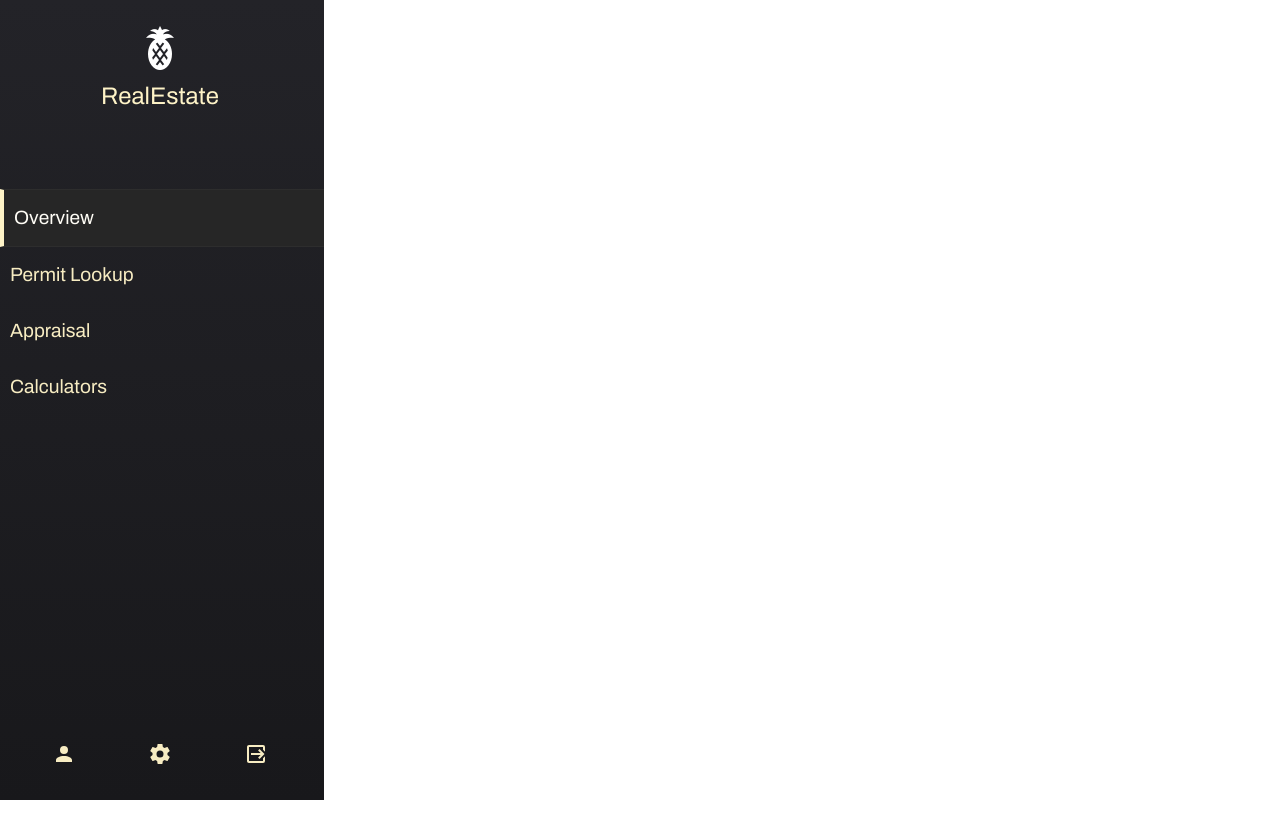
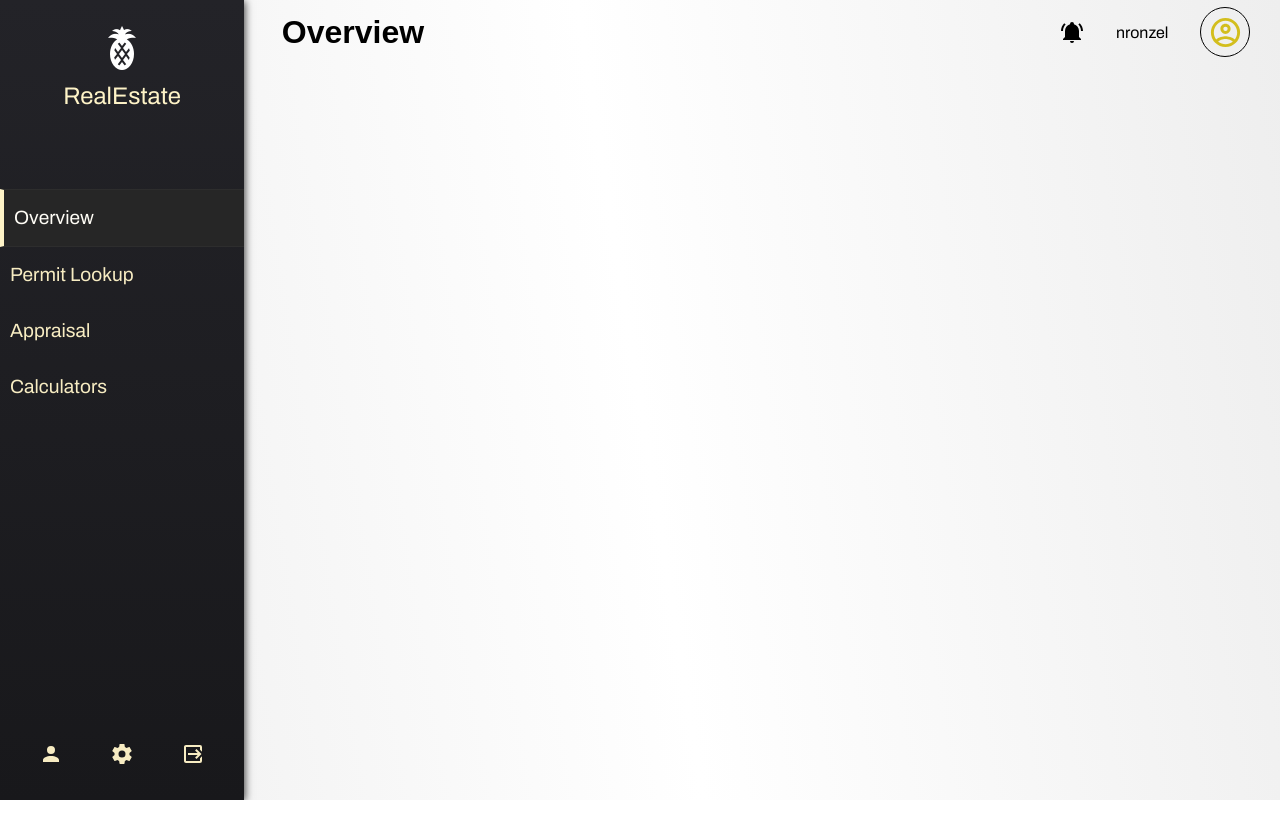
Before and after one commit to nronzel/TOP-Dashboard, a plain HTML site: page index.html in a window 1280 px wide. Shown: the top 838 px of the page. After the commit the page ends 800 px from the top, so only its background shows below. Drawn offline with Linux system fonts and the light colour scheme; a web font is replaced by a local one.

Commit message:
added content header

```diff
--- a/index.html
+++ b/index.html
@@ -39,7 +39,18 @@
         </div>
         <div class="content-container">
             <div class="header">
-
+                <div class="header-left">
+                    <h1>Overview</h1>
+                </div>
+                <div class="header-right">
+                    <svg style="width:24px;height:24px" viewBox="0 0 24 24">
+                        <path fill="currentColor" d="M21,19V20H3V19L5,17V11C5,7.9 7.03,5.17 10,4.29C10,4.19 10,4.1 10,4A2,2 0 0,1 12,2A2,2 0 0,1 14,4C14,4.1 14,4.19 14,4.29C16.97,5.17 19,7.9 19,11V17L21,19M14,21A2,2 0 0,1 12,23A2,2 0 0,1 10,21M19.75,3.19L18.33,4.61C20.04,6.3 21,8.6 21,11H23C23,8.07 21.84,5.25 19.75,3.19M1,11H3C3,8.6 3.96,6.3 5.67,4.61L4.25,3.19C2.16,5.25 1,8.07 1,11Z" />
+                    </svg>
+                    <p>nronzel</p>
+                    <div class="circle"><svg style="width:35px;height:35px" viewBox="0 0 24 24">
+                        <path fill="#d3be1d" d="M12,2A10,10 0 0,0 2,12A10,10 0 0,0 12,22A10,10 0 0,0 22,12A10,10 0 0,0 12,2M7.07,18.28C7.5,17.38 10.12,16.5 12,16.5C13.88,16.5 16.5,17.38 16.93,18.28C15.57,19.36 13.86,20 12,20C10.14,20 8.43,19.36 7.07,18.28M18.36,16.83C16.93,15.09 13.46,14.5 12,14.5C10.54,14.5 7.07,15.09 5.64,16.83C4.62,15.5 4,13.82 4,12C4,7.59 7.59,4 12,4C16.41,4 20,7.59 20,12C20,13.82 19.38,15.5 18.36,16.83M12,6C10.06,6 8.5,7.56 8.5,9.5C8.5,11.44 10.06,13 12,13C13.94,13 15.5,11.44 15.5,9.5C15.5,7.56 13.94,6 12,6M12,11A1.5,1.5 0 0,1 10.5,9.5A1.5,1.5 0 0,1 12,8A1.5,1.5 0 0,1 13.5,9.5A1.5,1.5 0 0,1 12,11Z" />
+                    </svg></div>
+                </div>
             </div>
             <div class="chart">
 
--- a/style.css
+++ b/style.css
@@ -5,7 +5,7 @@
 *,
 *:before,
 :after{
-    box-sizing: inherit;
+    box-sizing: border-box;
     margin: 0;
     padding: 0;
 }
@@ -27,7 +27,8 @@ body {
     height: 100vh;
     display: flex;
     font-family: 'Archivo', sans-serif;
-}
+    /* background: rgb(238,238,238); */
+    background: linear-gradient(261deg, rgba(238,238,238,1) 0%, rgba(255,255,255,1) 50%, rgba(238,238,238,1) 100%); }
 
 .logo {
     display: flex;
@@ -39,6 +40,12 @@ body {
     padding-top: 1.5rem;
 }
 
+.main-container {
+    display: flex;
+    gap: 1.85rem;
+    width: 100%;
+}
+
 /* Sidebar */
 .sidebar-container {
     background: linear-gradient(180deg, rgba(35,35,40,1) 0%, rgba(24,24,27,1) 100%);
@@ -48,7 +55,7 @@ body {
     flex-direction: column;
     justify-content: space-between;
     color: #fef3c7;
-    padding-right: 4px;
+    box-shadow: 1px 1px 8px 0px rgba(0,0,0,0.75);
 }
 
 /* Sidebar - Top */
@@ -114,5 +121,35 @@ a.selected {
     display: flex;
     flex-direction: column;
     justify-content: space-between;
-    height: 100%;
+    height: 100vh;
+    width: 100%;
+    margin-right: 1.85rem;
 }
+
+.header {
+    height: 4rem;
+    display: flex;
+    justify-content: space-between;
+    align-items: center;
+}
+
+.header h1 {
+    padding: .5rem;
+    font-family: 'Signika Negative', sans-serif;
+}
+
+.header-right {
+    display: flex;
+    align-items: center;
+    gap: 2rem;
+}
+
+.circle {
+    border: 1px solid black;
+    width: 50px;
+    height: 50px;
+    border-radius: 50px;
+    display: flex;
+    align-items: center;
+    justify-content: center;
+}
```
